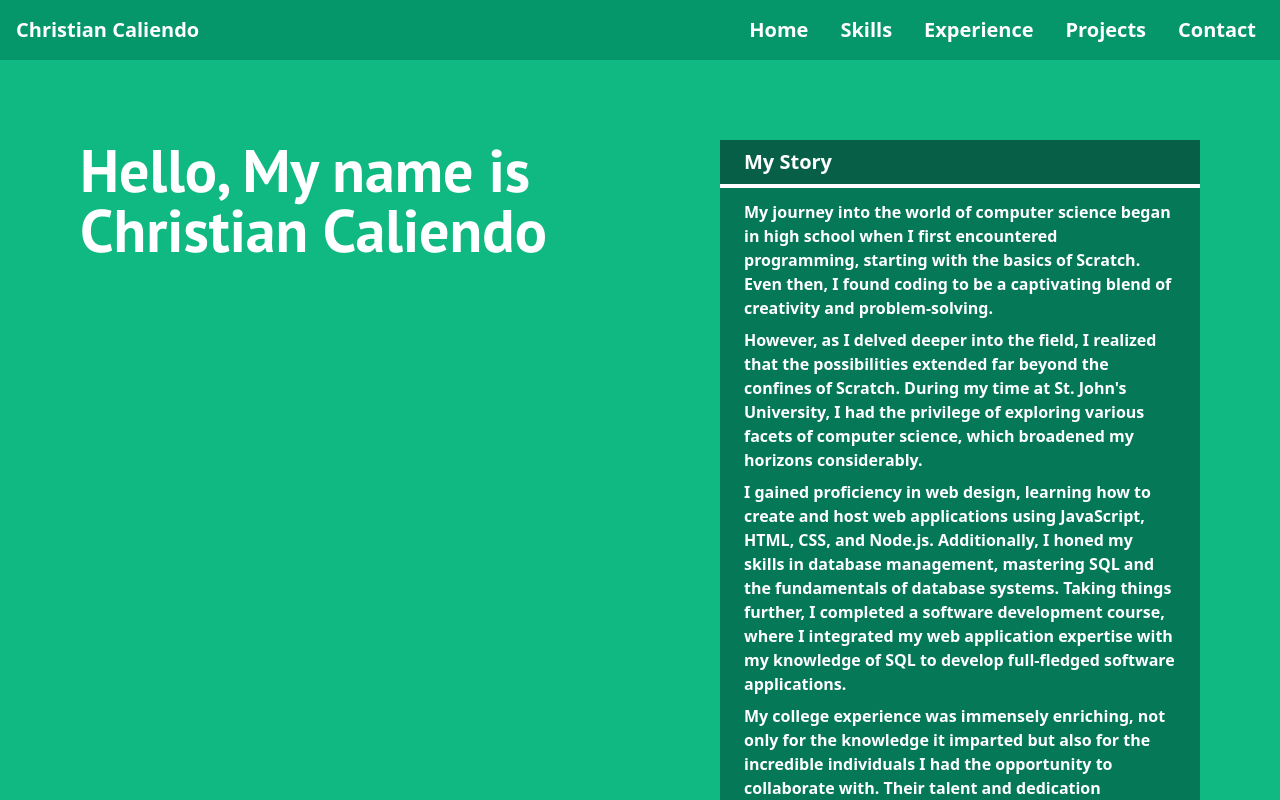
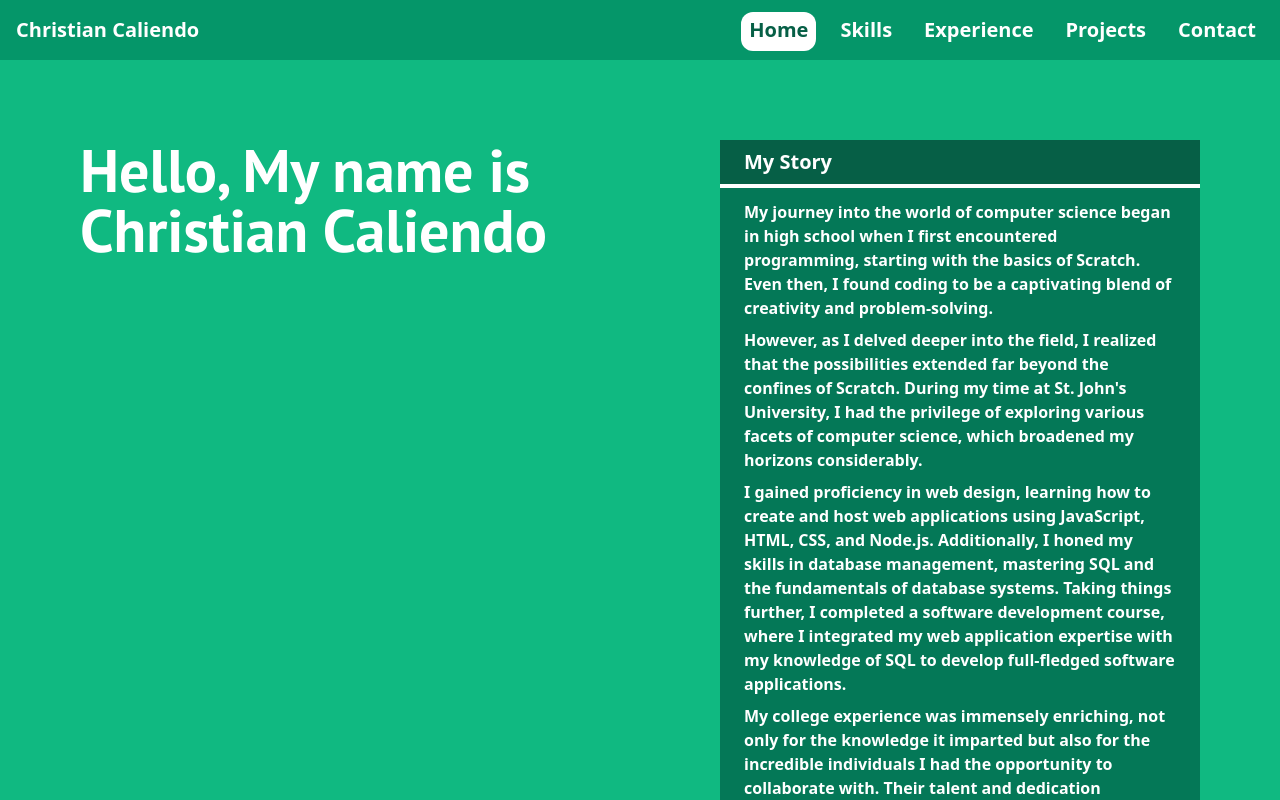
Before and after one commit to ChrisCaliendo/PersonalWebsite, a React (Vite) app in the folder PersonalWebsite/: page / in a window 1280 px wide. Shown: the top 800 px of the page. Built offline with nearby package versions, Linux system fonts and the light colour scheme; a web font is replaced by a local one.

Commit message:
Added cool header effect with useLocation

```diff
--- a/PersonalWebsite/src/Components/HeaderLink.jsx
+++ b/PersonalWebsite/src/Components/HeaderLink.jsx
@@ -1,9 +1,13 @@
 import { Link, useLocation } from "react-router-dom";
 const HeaderLink = (props) => {
     const location = useLocation();
+    const isActive = (path) => {
+        return location.pathname === path ? 'active' : '';
+    };
+
     return (
         <li>
-            <Link className="disabled:text-blue-500 p-1 pb-2 px-2 rounded-xl transition ease-in-out duration-150 text-white text-xl font-bold hover:text-slate-300 hover:bg-emerald-800" disabled={location.pathname === props.pathway} to={props.pathway}>{props.name}</Link>
+            <Link className={`${location.pathname === props.pathway ? "text-emerald-800 bg-white" : "text-white hover:text-slate-300 hover:bg-emerald-800"} p-1 pb-2 px-2 rounded-xl transition ease-in-out duration-150  text-xl font-bold `} to={props.pathway}>{props.name}</Link>
         </li>
     );
 }
```
